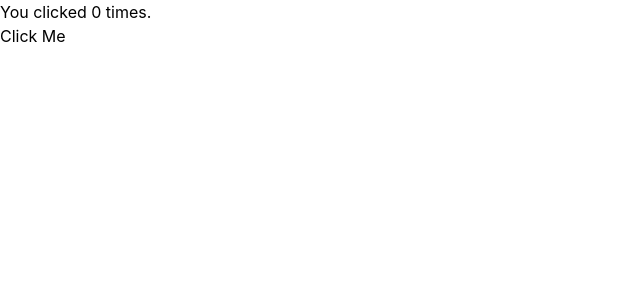
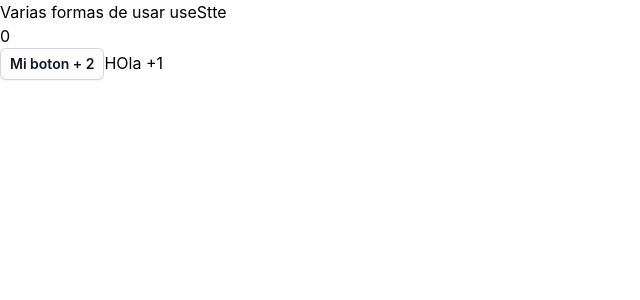
Before and after one commit to MiguelSanchezCuello/fundesdoc, a React (Create React App) app in the folder curso-udemy/: page / in a window 1280 px wide. Shown: the top 300 px of the page, without its empty margins (0-640 px from the left). Built offline with nearby package versions, Linux system fonts and the light colour scheme.

Commit message:
practicas de useState

```diff
--- a/curso-udemy/src/App.js
+++ b/curso-udemy/src/App.js
@@ -1,16 +1,30 @@
 import React, { useState, useEffect } from "react";
+import Boton from "./components/Boton/index";
+import Result from "./components/Result/Congratulations";
 
 function App() {
   const [count, setCount] = useState(0);
+  const [result, setResult] = useState(false);
 
   useEffect(() => {
     document.title = `You clicked ${count} times`;
   });
-
+  const [valor, setValor] = useState(0);
+  const handleClick = () => {
+    setValor(valor + 1);
+    if (valor > 5) {
+      setResult(true);
+    }
+  };
   return (
     <div>
-      <p>You clicked {count} times.</p>
-      <button onClick={() => setCount(count + 1)}>Click Me</button>
+      {/* <p>You clicked {count} times.</p>
+      <button onClick={() => setCount(count + 1)}>Click Me</button> */}
+      <h1>Varias formas de usar useStte</h1>
+      <h2>{valor}</h2>
+      <Boton setValor={setValor} valor={valor} />
+      <button onClick={handleClick}>HOla +1</button>
+      {result && <Result />}
     </div>
   );
 }
--- a/curso-udemy/src/components/Boton/index.js
+++ b/curso-udemy/src/components/Boton/index.js
@@ -1,5 +1,16 @@
 import React from "react";
 
-export default function Boton(props) {
-  return <button type="button" class="rounded-md bg-white px-2.5 py-1.5 text-sm font-semibold text-gray-900 shadow-sm ring-1 ring-inset ring-gray-300 hover:bg-gray-50">Mi nuevo boton {props.numero}</button>;
-}
+const Boton = ({ setValor, valor }) => {
+  return (
+    <button
+      onClick={() => {
+        setValor(valor + 2);
+      }}
+      type="button"
+      class="rounded-md bg-white px-2.5 py-1.5 text-sm font-semibold text-gray-900 shadow-sm ring-1 ring-inset ring-gray-300 hover:bg-gray-50"
+    >
+      Mi boton + 2
+    </button>
+  );
+};
+export default Boton;
--- /dev/null
+++ b/curso-udemy/src/components/Result/Congratulations.js
@@ -0,0 +1,11 @@
+import React from "react";
+
+const Congratulations = () => {
+  return (
+    <div>
+      <h1 style={{ color: "red" }}>Felicitaciones, Ganmaste!</h1>
+    </div>
+  );
+};
+
+export default Congratulations;
```
